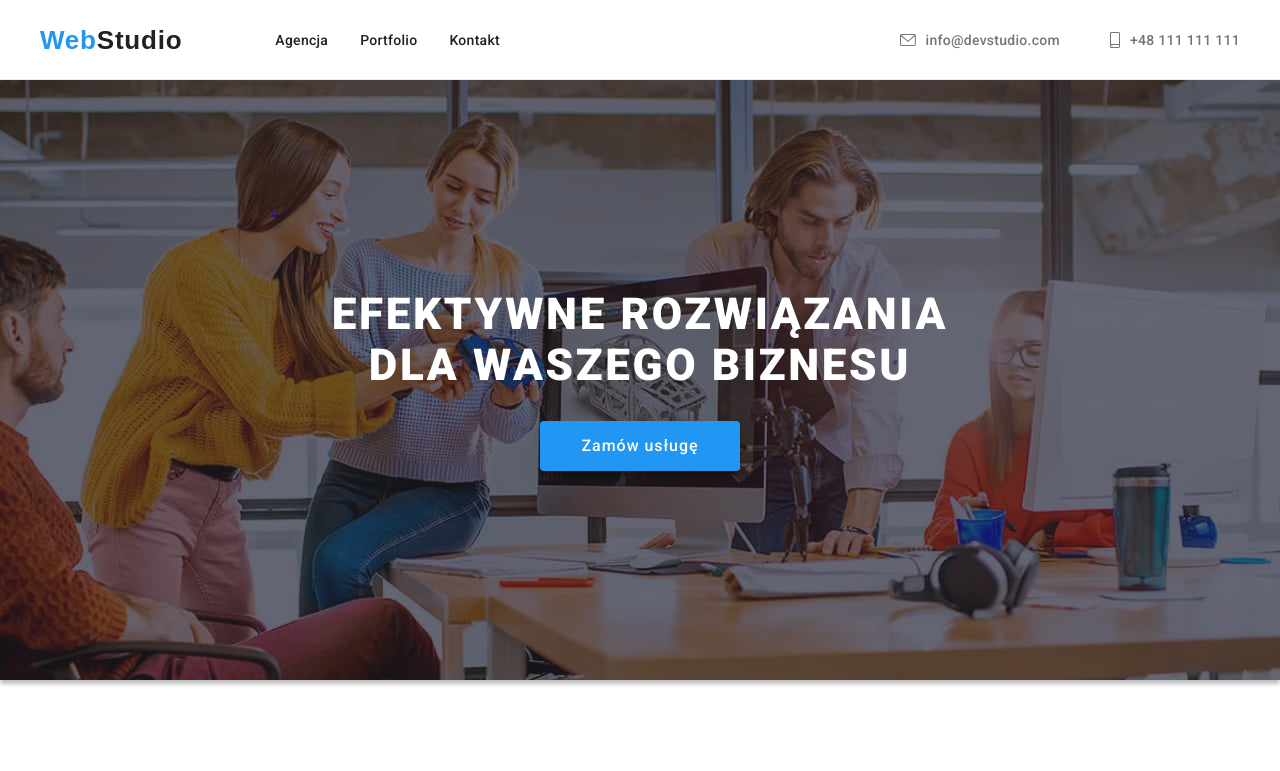
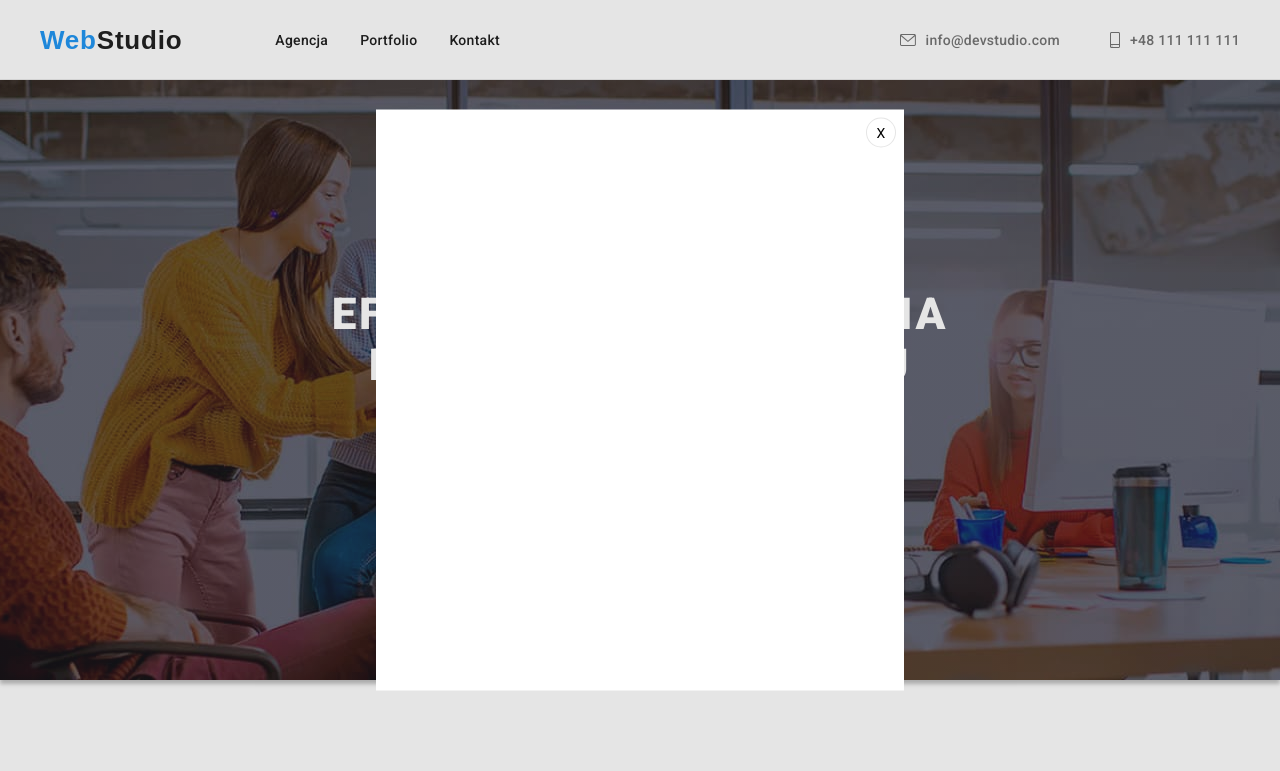
Before and after one commit to DagmaraKida/goit-markup-hw-05, a plain HTML site: page index.html in a window 1280 px wide. Both pictures are taken after a click on the button "Zamów usługę". Shown: the top 771 px of the page. Drawn offline with Linux system fonts and the light colour scheme.

Commit message:
modal.js add

```diff
--- a/css/styles.css
+++ b/css/styles.css
@@ -470,3 +470,42 @@ h5 /* .text-card-title */ {
   letter-spacing: 0.03em;
   margin-bottom: 20px;
 }
+
+/* BACKDROP */
+
+.backdrop {
+  position: fixed;
+  left: 0;
+  top: 0;
+  width: 100%;
+  height: 100%;
+  background-color: rgba(0, 0, 0, 0.1);
+}
+
+.modal {
+  position: absolute;
+  top: 50%;
+  left: 50%;
+  transform: translate(-50%, -50%);
+  width: 528px;
+  min-height: 581px;
+  background-color: #fff;
+}
+
+.close-btn {
+  position: absolute;
+  top: 8px;
+  right: 8px;
+  width: 30px;
+  height: 30px;
+  background-color: #fff;
+  border: 1px solid rgba(0, 0, 0, 0.1);
+  border-radius: 50%;
+  cursor: pointer;
+}
+
+.is-hidden {
+  opacity: 0;
+  visibility: hidden;
+  pointer-events: none;
+}
--- a/index.html
+++ b/index.html
@@ -51,7 +51,7 @@
       <!-- HERO -->
       <section class="hero-section">
         <h1 class="hero-heading">EFEKTYWNE ROZWIĄZANIA<br />DLA WASZEGO BIZNESU</h1>
-        <button type="button" class="button button-hero">Zamów usługę</button>
+        <button type="button" class="button button-hero" class="modal-btn" data-modal-open>Zamów usługę</button>
       </section>
 
       <!--CZYM SIĘ ZAJMUJEMY-->
@@ -388,5 +388,14 @@
         </div>
       </div>
     </footer>
+
+    <div class="backdrop is-hidden" data-modal>
+      <div class="modal">
+        <button type="button" class="close-btn" data-modal-close>X</button>
+      </div>
+    </div>
+
+    <script src="./js/modal.js"></script>
+
   </body>
 </html>
--- /dev/null
+++ b/js/modal.js
@@ -0,0 +1,14 @@
+(() => {
+  const refs = {
+    openModalBtn: document.querySelector("[data-modal-open]"),
+    closeModalBtn: document.querySelector("[data-modal-close]"),
+    modal: document.querySelector("[data-modal]"),
+  };
+
+  refs.openModalBtn.addEventListener("click", toggleModal);
+  refs.closeModalBtn.addEventListener("click", toggleModal);
+
+  function toggleModal() {
+    refs.modal.classList.toggle("is-hidden");
+  }
+})();
```
